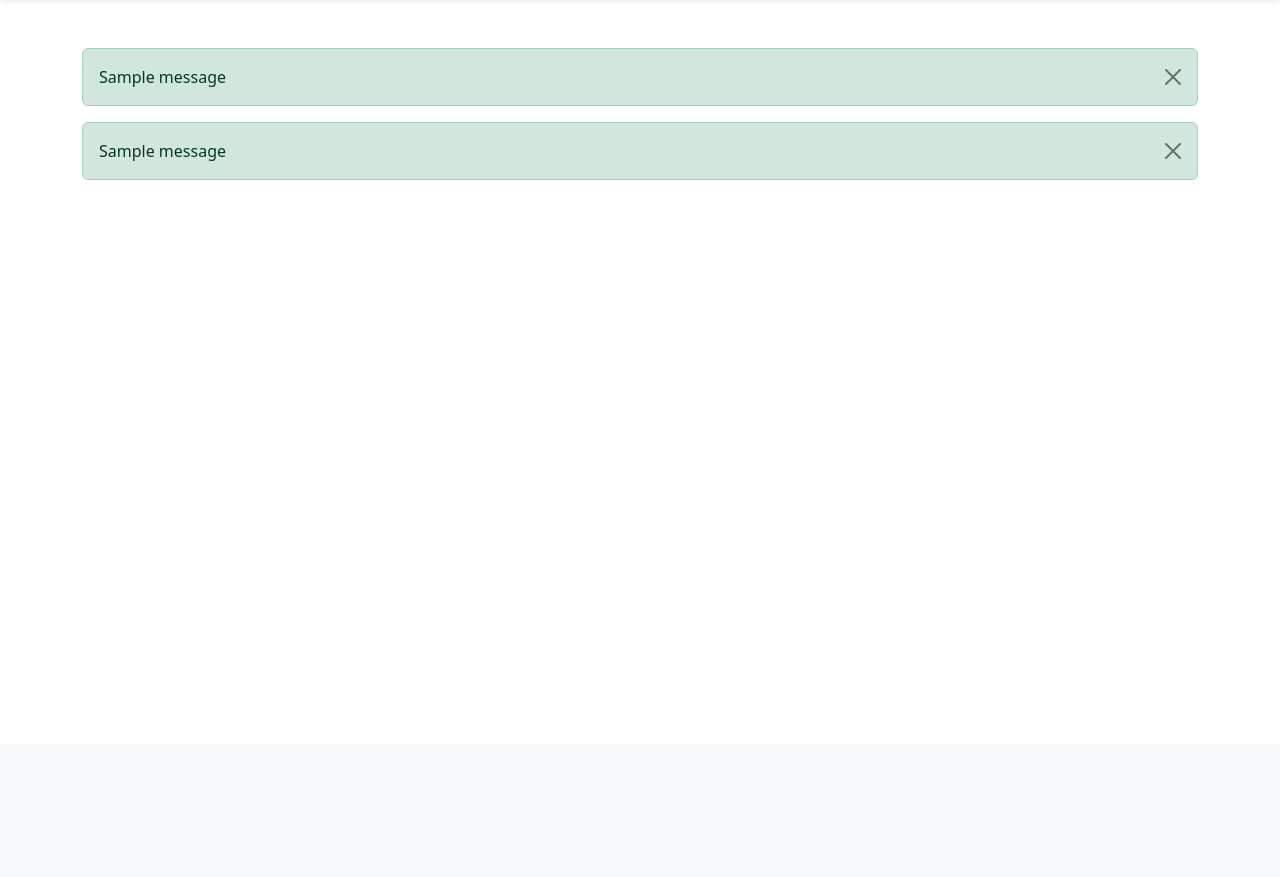
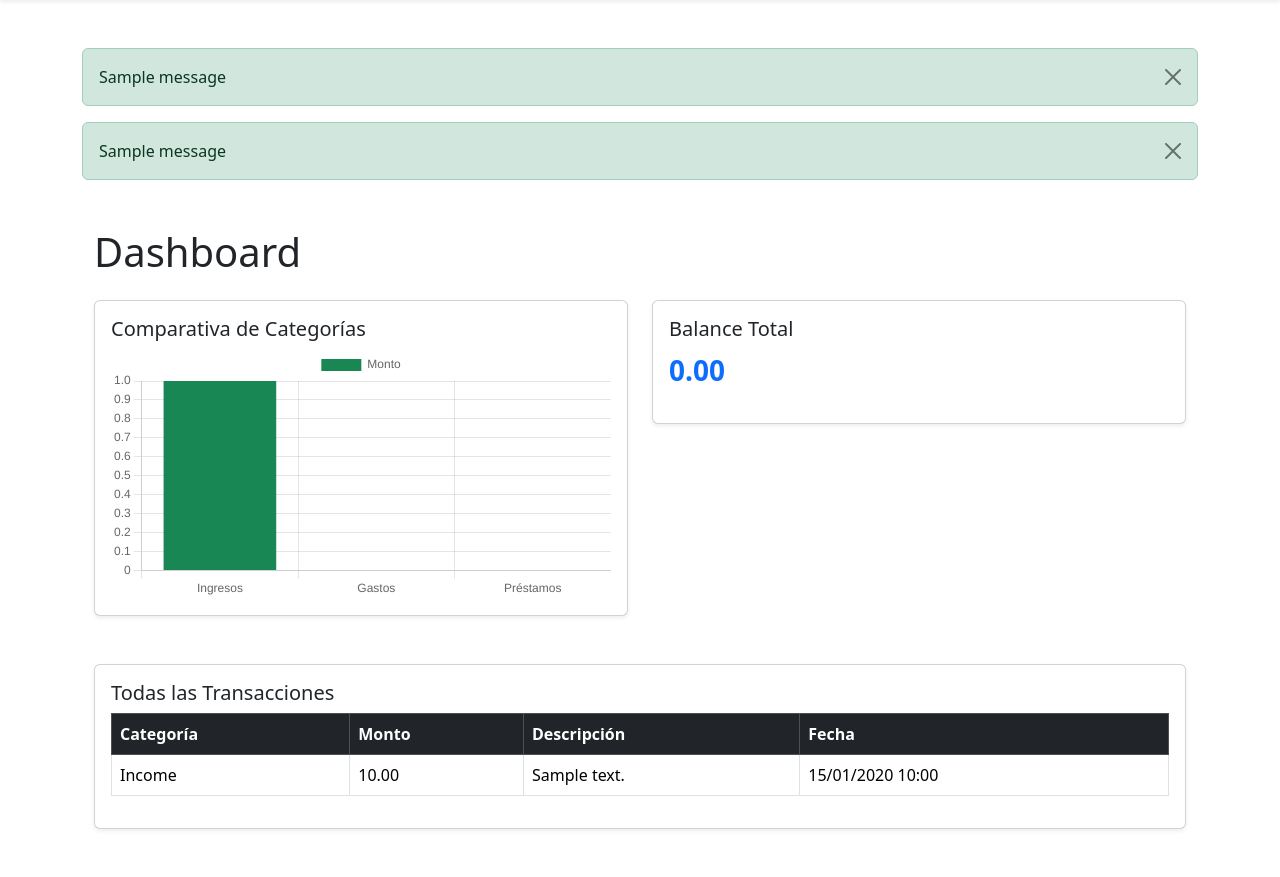
Before and after one commit to candresrpk/carpena_portfolio, a Django app: page /honey/dashboard/ in a window 1280 px wide. Shown: the part 56-933 px from the top of the page. Before the commit the page ends 236 px from the top, so only its background shows below. Run offline with Django 5.2, Linux system fonts and the light colour scheme; a user stored in the database is signed in; tables that the repository leaves empty hold one stand-in row (values such as "Sample post"); one stand-in notice (Sample message) is shown; some libraries are stand-ins or nearby versions.

Commit message:
users dashboard and presave on work

```diff
--- a/myapps/honey/models.py
+++ b/myapps/honey/models.py
@@ -1,5 +1,8 @@
 from django.db import models
 from django.contrib.auth.models import User
+from django.db.models import Sum, Case, When, DecimalField, F
+from decimal import Decimal
+
 # Create your models here.
 
 
@@ -17,19 +20,33 @@ class Transaction(models.Model):
     description = models.CharField(max_length=255)
     timestamp = models.DateTimeField(auto_now_add=True)
 
-    def __str__(self):
-        return f"Transaction of {self.amount} at {self.timestamp} - ({self.get_kind_display()})"
 
-class Balance(models.Model):
-    user = models.OneToOneField(User, on_delete=models.CASCADE)
-    total_income = models.DecimalField(max_digits=10, decimal_places=2, default=0)
-    total_expense = models.DecimalField(max_digits=10, decimal_places=2, default=0)
-    total_borrowed = models.DecimalField(max_digits=10, decimal_places=2, default=0)
-    total_lent = models.DecimalField(max_digits=10, decimal_places=2, default=0)
+    #Corregir esto
+    def save(self, *args, **kwargs):
+        if self.category == 'Expense' or self.category == 'Lend':
+            if self.amount < 0:
+                raise ValueError("Amount for expenses or lending must be positive.")
+
+            self.amount = self.amount * -1 # Store expenses and lending as negative amounts
+
+        elif self.category == 'Income' or self.category == 'Borrow':
+            if self.amount < 0:
+                raise ValueError("Amount for income or borrowing must be positive.")
+
+        super().save(*args, **kwargs)
+
+    def get_balance(self):
+        balance = Transaction.objects.filter(user=self.user).aggregate(
+            total=Sum(
+                Case(
+                    When(category=self.CategoryChoices.INCOME, then=F('amount')),
+                    When(category=self.CategoryChoices.EXPENSE, then=-F('amount')),
+                    default=0,
+                    output_field=DecimalField()
+                )
+            )
+        )['total'] or 0
+        return balance
 
     def __str__(self):
-        return f"Balance for {self.user.username} - Net: {self.net_balance}"
-
-    @property
-    def net_balance(self):
-        return self.total_income - self.total_expense + self.total_lent - self.total_borrowed
+        return f"Transaction of {self.amount} at {self.timestamp} )"
--- a/myapps/honey/views.py
+++ b/myapps/honey/views.py
@@ -1,5 +1,5 @@
-from django.shortcuts import render
-from .models import Transaction, Balance
+from django.shortcuts import render, redirect
+from .models import Transaction
 # Create your views here.
 
 
@@ -8,16 +8,29 @@ def home(request):
     return render(request, 'honey/home.html')
 
 def users_dashboard(request):
+    if not request.user.is_authenticated:
+        return redirect('users:login')
 
-    # transactions = Transaction.objects.filter(user=request.user).order_by('-timestamp')
-    # balance = Balance.objects.get(user=request.user)
 
-    # context = {
-    #     'transactions': transactions,
-    #     'balance': balance,
-    # }
+    transactions = Transaction.objects.filter(user=request.user).order_by('-timestamp')
 
-    return render(request, 'honey/users_dashboard.html')
+    income = transactions.filter(category= Transaction.CategoryChoices.INCOME)
+    expenses = transactions.filter(category= Transaction.CategoryChoices.EXPENSE)
+    borrow = transactions.filter(category= Transaction.CategoryChoices.BORROW)
+    lend = transactions.filter(category=Transaction.CategoryChoices.LEND)
+
+
+
+    context = {
+        'transactions': transactions,
+        'income': income,
+        'expenses': expenses,
+        'borrow': borrow,
+        'lend': lend,
+    }
+
+    return render(request, 'honey/users_dashboard.html', context)
+
 
 def non_users_dashboard(request):
     return render(request, 'honey/non_users_dashboard.html')
--- a/templates/honey/users_dashboard.html
+++ b/templates/honey/users_dashboard.html
@@ -1,8 +1,90 @@
-{% extends '../base.html' %}
-
+{% extends 'base.html' %}
 
 {% block content %}
     {% include "../includes/messages.html" %}
 
+<div class="container my-5">
+    <h1 class="mb-4">Dashboard</h1>
 
+    <!-- Fila de gráficos -->
+    <div class="row mb-5">
+        <div class="col-md-6">
+            <div class="card shadow-sm">
+                <div class="card-body">
+                    <h5 class="card-title">Comparativa de Categorías</h5>
+                    <canvas id="categoryChart"></canvas>
+                </div>
+            </div>
+        </div>
+
+        <div class="col-md-6">
+            <div class="card shadow-sm">
+                <div class="card-body">
+                    <h5 class="card-title">Balance Total</h5>
+                    <p class="fs-3 fw-bold text-primary">
+                        {{ transactions.get_balance|default:"0.00" }}
+                    </p>
+                </div>
+            </div>
+        </div>
+    </div>
+
+    <!-- Tabla de transacciones -->
+    <div class="card shadow-sm">
+        <div class="card-body">
+            <h5 class="card-title">Todas las Transacciones</h5>
+            <table class="table table-hover table-bordered">
+                <thead class="table-dark">
+                    <tr>
+                        <th>Categoría</th>
+                        <th>Monto</th>
+                        <th>Descripción</th>
+                        <th>Fecha</th>
+                    </tr>
+                </thead>
+                <tbody>
+                    {% for t in transactions %}
+                    <tr>
+                        <td>{{ t.get_category_display }}</td>
+                        <td>{{ t.amount }}</td>
+                        <td>{{ t.description }}</td>
+                        <td>{{ t.timestamp|date:"d/m/Y H:i" }}</td>
+                    </tr>
+                    {% empty %}
+                    <tr>
+                        <td colspan="4" class="text-center">No hay transacciones registradas.</td>
+                    </tr>
+                    {% endfor %}
+                </tbody>
+            </table>
+        </div>
+    </div>
+</div>
+
+<!-- Chart.js -->
+<script src="https://cdn.jsdelivr.net/npm/chart.js"></script>
+<script>
+    const ctx = document.getElementById('categoryChart').getContext('2d');
+    new Chart(ctx, {
+        type: 'bar',
+        data: {
+            labels: ['Ingresos', 'Gastos', 'Préstamos'],
+            datasets: [{
+                label: 'Monto',
+                data: [
+                    {{ income|length }},
+                    {{ expenses|length }},
+                    {{ lend|length }}
+                ],
+                backgroundColor: ['#198754', '#dc3545', '#0d6efd']
+            }]
+        },
+        options: {
+            responsive: true,
+            scales: {
+                y: { beginAtZero: true }
+            }
+        }
+    });
+</script>
 {% endblock %}
```
Also changed, not shown: templates/users/login.html (+37 -0 lines), myapps/honey/migrations/0001_initial.py (added), myapps/portafolios/migrations/0002_alter_portafolio_image_projectdetail.py (added).
